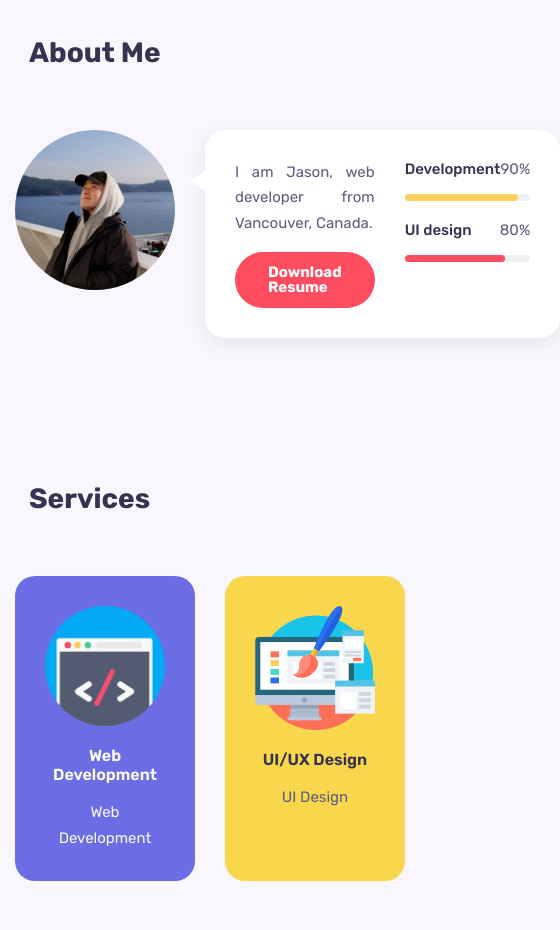
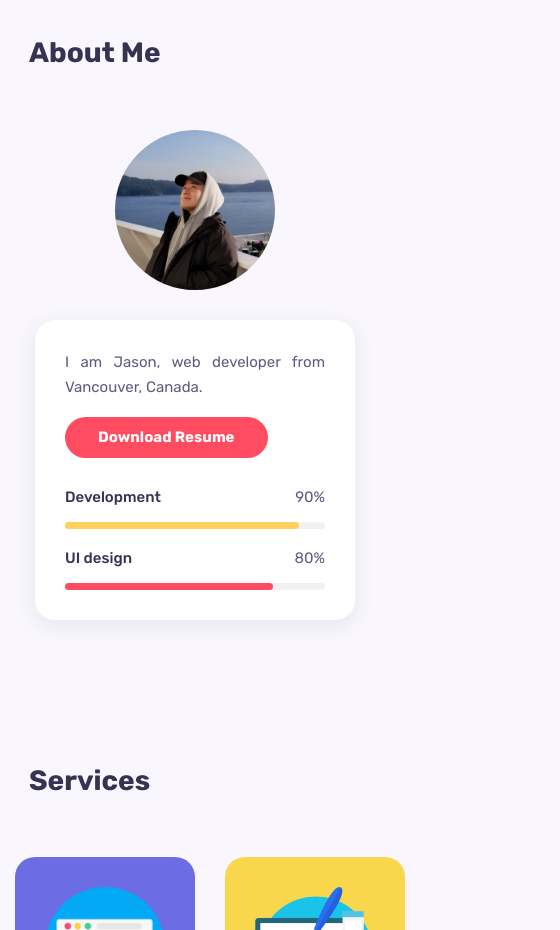
Before and after one commit to JasonDisj/Jason-Portfolio-Website, a React (Create React App) app in the folder jason/: page / in a window 390 px wide. Shown: the part 920-1850 px from the top of the page, 560 px wide, since content can reach past the window. Built offline with nearby package versions, Linux system fonts and the light colour scheme.

Commit message:
Add breakpoints to behave differently on smaller screen

```diff
--- a/jason/src/components/about/about.css
+++ b/jason/src/components/about/about.css
@@ -78,3 +78,60 @@
   width: 80%;
   background-color: rgb(255, 76, 96);
 }
+
+@media screen and (max-width: 1024px) {
+  .about__container {
+    grid-template-columns: 720px;
+    justify-content: center;
+    row-gap: 1.875rem;
+  }
+
+  .about__data::before {
+    border-left: 10px solid transparent;
+    border-right: 10px solid transparent;
+    border-bottom: 10px solid transparent;
+    left: 49%;
+    top: -20px;
+  }
+
+  .about__img {
+    justify-self: center;
+  }
+
+  .about__box {
+    flex-direction: column;
+    row-gap: 0.5rem;
+    text-align: center;
+  }
+}
+
+@media screen and (max-width: 768px) {
+  .about__container {
+    grid-template-columns: 350px;
+  }
+
+  .about__data::before {
+    left: 47%;
+  }
+
+  .about__data {
+    grid-template-columns: 1fr;
+    row-gap: 1.875rem;
+  }
+}
+
+@media screen and (max-width: 576px) {
+  .about__container {
+    grid-template-columns: 320px;
+  }
+}
+
+@media screen and (max-width: 350px) {
+  .about__container {
+    grid-template-columns: 1fr;
+  }
+
+  .about__boxes {
+    grid-template-columns: 1fr;
+  }
+}
```
